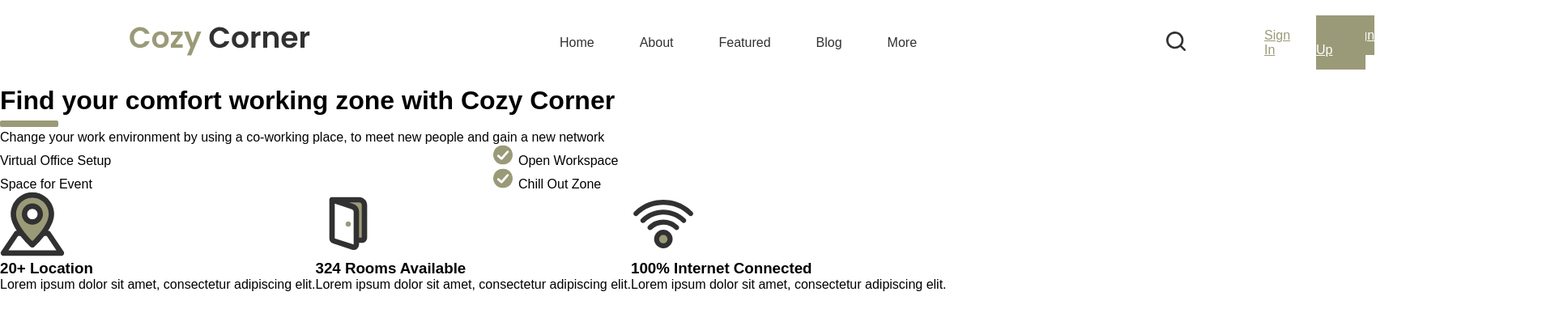
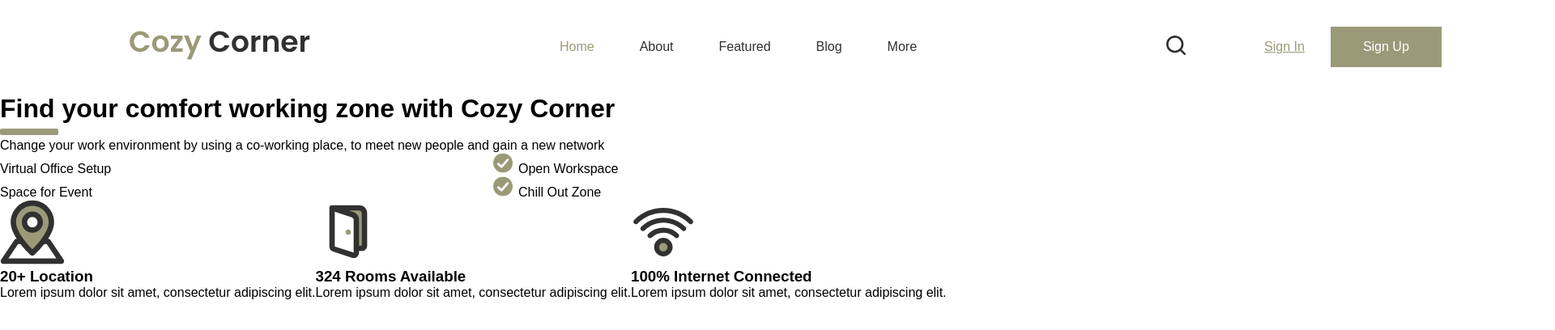
Before and after one commit to Nightblockchain30/header_coworking_space, a plain HTML site: page src/index.html in a window 1280 px wide. Shown: the whole page at 81% size, 1920 px wide, since content can reach past the window. Drawn offline with Linux system fonts and the light colour scheme; a web font is replaced by a local one.

Commit message:
header v1.0

```diff
--- a/src/sass/layout/_header.scss
+++ b/src/sass/layout/_header.scss
@@ -15,6 +15,9 @@
                 color: $black;
                 font-weight: 500;
             }
+            li a.active{
+                color: $brown;
+            }
         }
     }
 
@@ -23,18 +26,22 @@
         gap: 32px;
         list-style: none;
         align-items: center;
+        width: 500px;
         a img.search{
             margin-right: 65px;
         }
 
         li a{
             color: $brown;
+            display: inline-block;
+
         }
 
         li a.singup{
             padding: 16.05px 40.05px;
             color: white;
             background-color: $brown;
+            text-decoration: none;
         }
     }
 }
```
Also changed, not shown: src/css/style.css, 1 other file.
